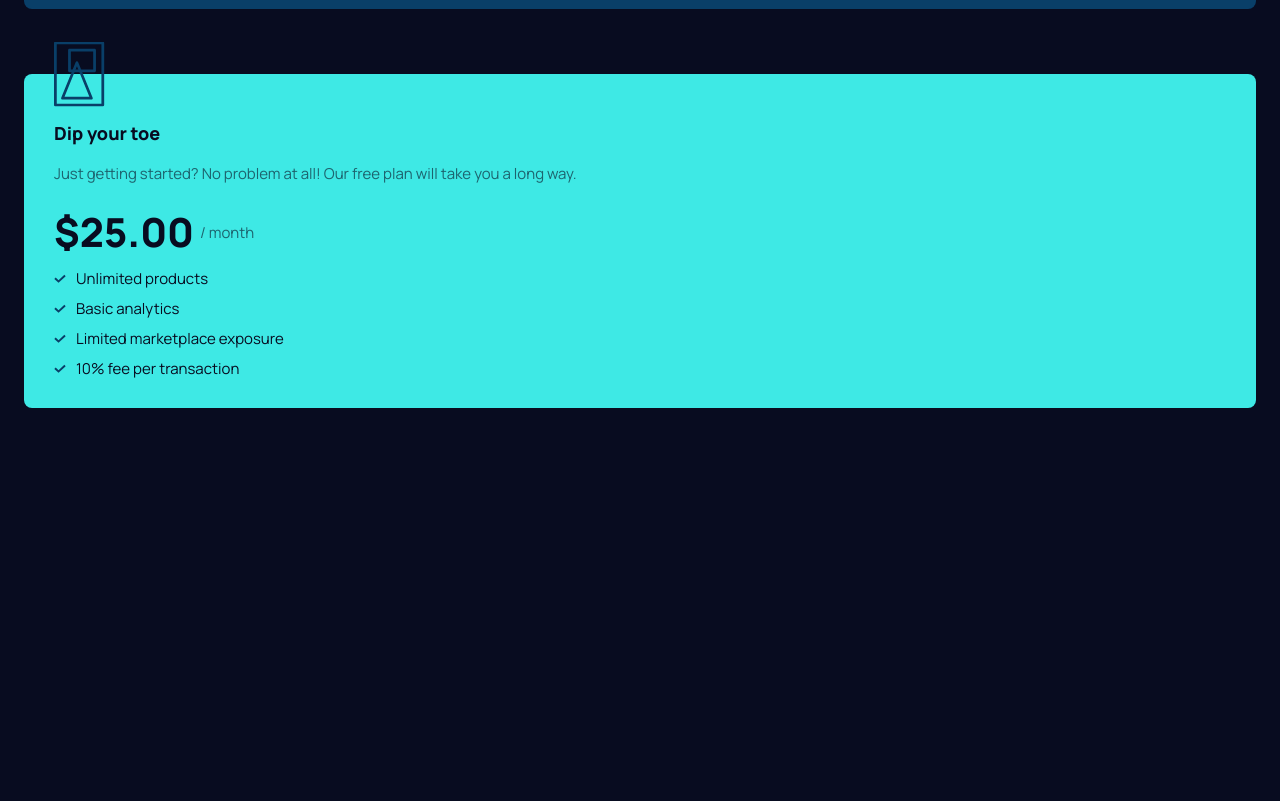
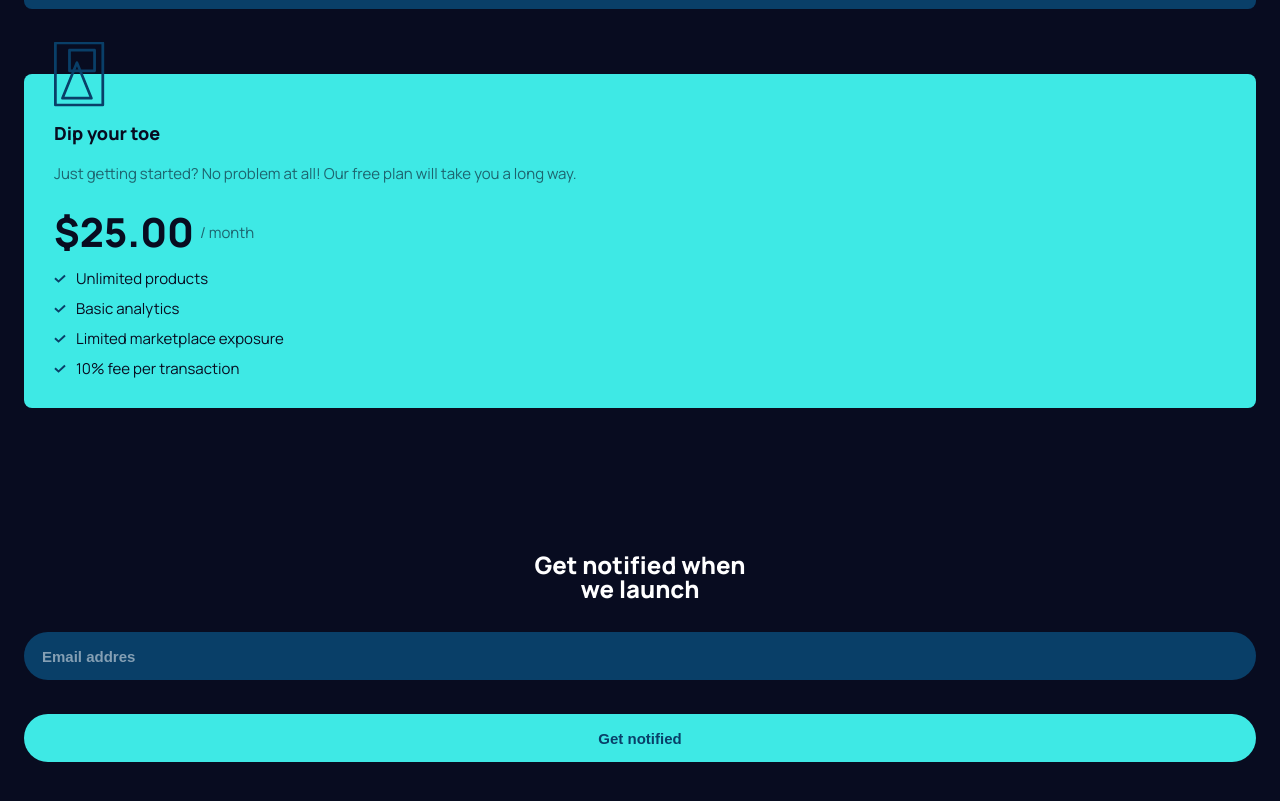
Before and after one commit to lasha-abuladze/maker-pre-launch-landing-page, a website: page index.html in a window 1280 px wide. Shown: the part 2400-3201 px from the top of the page. Before the commit the page ends 2808 px from the top, so only its background shows below. Drawn offline with Linux system fonts and the light colour scheme.

Commit message:
add footer

```diff
--- a/index.html
+++ b/index.html
@@ -194,5 +194,19 @@
 
     </section>
 
+    <footer class="footer">
+        <h2>Get notified when <span>we launch</span></h2>
+
+        <form action="#">
+            <div class="input-div">
+                <input id="email-inp" type="email" placeholder="Email addres">
+                <span class="arror-span">arrorr</span>
+            </div>
+
+            <input class="submit-btn" type="submit" value="Get notified">
+        </form>
+
+    </footer>
+
 </body>
 </html>
--- a/main.scss
+++ b/main.scss
@@ -254,3 +254,70 @@ body {
     }
 
 }
+
+.footer {
+    margin-top: 145px;
+    margin-bottom: 165px;
+    text-align: center;
+    padding: 0px 24px;
+    box-sizing: border-box;
+
+    h2 {
+        color: #fff;
+        font-size: 24px;
+        font-weight: 800;
+        margin-bottom: 31px;
+
+        span {
+            display: block;
+        }
+    }
+
+    form {
+        #email-inp {
+            width: 100%;
+            height: 48px;
+            box-sizing: border-box;
+            border: none;
+            outline: none;
+            border-radius: 24px;
+            background-color: #093F68;
+            padding-left: 18px;
+            box-sizing: border-box;
+
+            color: #fff;
+            font-size: 15px;
+            font-weight: 600;
+
+            &::placeholder {
+                color: rgba(255, 255, 255, 0.5);
+                font-size: 15px;
+                font-weight: 600;
+            }
+        }
+
+        .arror-span {
+            display: block;
+            text-align: left;
+            color: red;
+            margin-top: 8px;
+            visibility: hidden;
+        }
+
+        .submit-btn {
+            width: 100%;
+            height: 48px;
+            margin-top: 10px;
+            border: none;
+            outline: none;
+            border-radius: 24px;
+            background-color: #3EE9E5;
+
+            color: #093F68;
+            font-size: 15px;
+            font-weight: 600;
+            cursor: pointer;
+        }
+
+    }
+}
```
Also changed, not shown: style.css.
